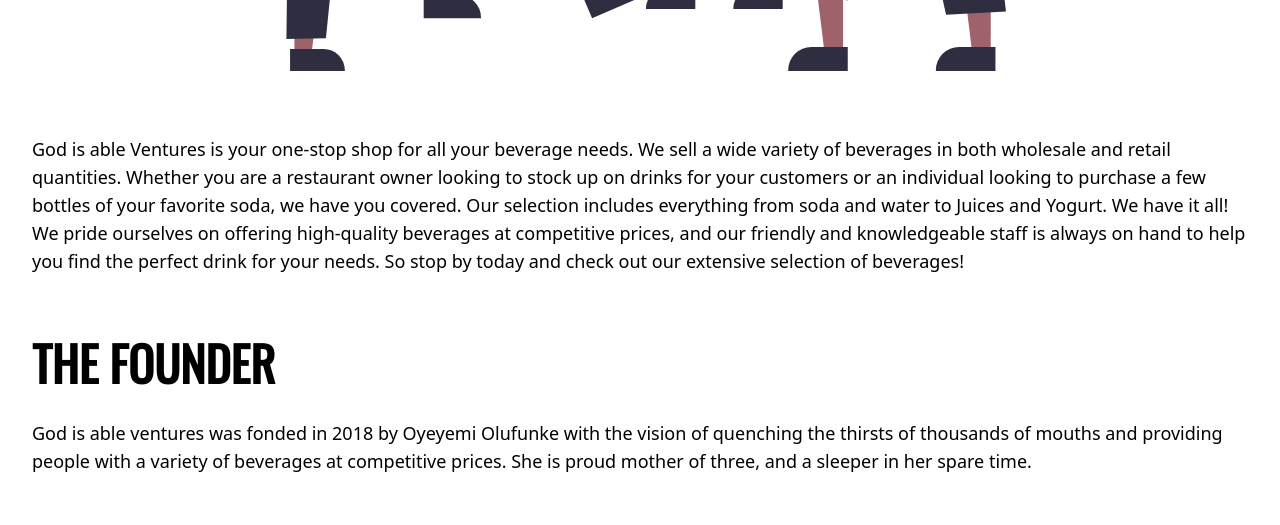
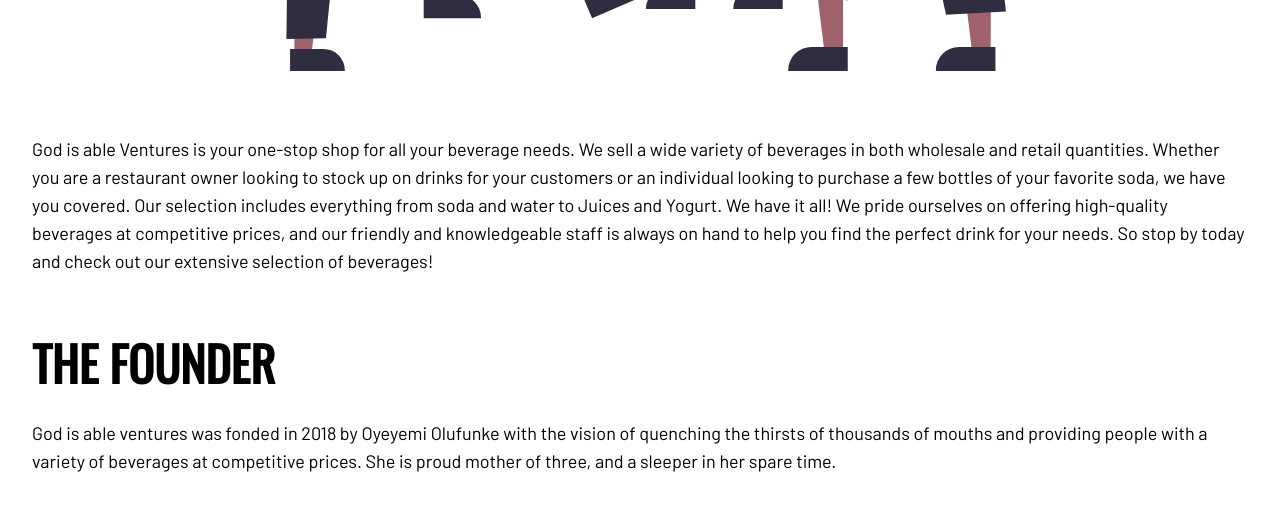
Before and after one commit to Barry-san/Moms_site, a React (Vite) app: page / in a window 1280 px wide. Shown: the part 840-1365 px from the top of the page. Built offline with nearby package versions, Linux system fonts and the light colour scheme.

Commit message:
added styles

```diff
--- a/src/index.css
+++ b/src/index.css
@@ -35,7 +35,8 @@
 
 ::-webkit-scrollbar-thumb {
   background-color: blue;
-  width: 50px;
+  width: 30px;
+  border-radius: 7px;
 }
 
 ::-webkit-scrollbar {
--- a/tailwind.config.cjs
+++ b/tailwind.config.cjs
@@ -5,6 +5,11 @@ module.exports = {
     extend: {
       fontFamily: {
         Oswald: ["'Oswald'", "sans-serif"],
+        Barlow: ["'Barlow'", "sans-serif"],
+      },
+      backgroundImage: {
+        pepsi: "url('../public/nikhil-82LJQZGwW5o-unsplash.jpg')",
+        coke: "url('../public/mae-mu-z8PEoNIlGlg-unsplash.jpg')",
       },
     },
   },
```
